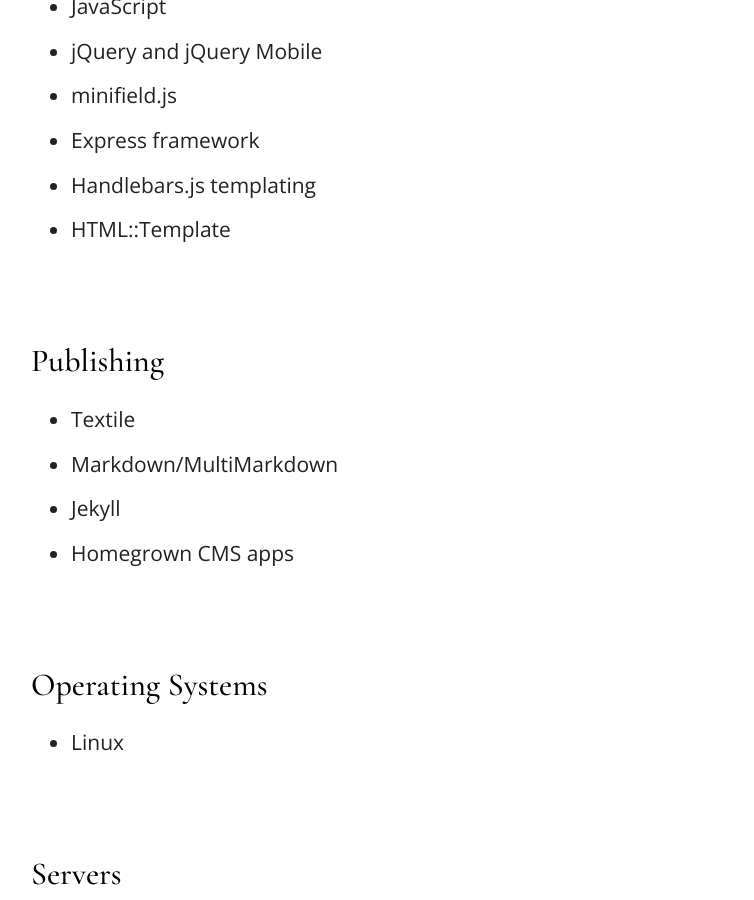
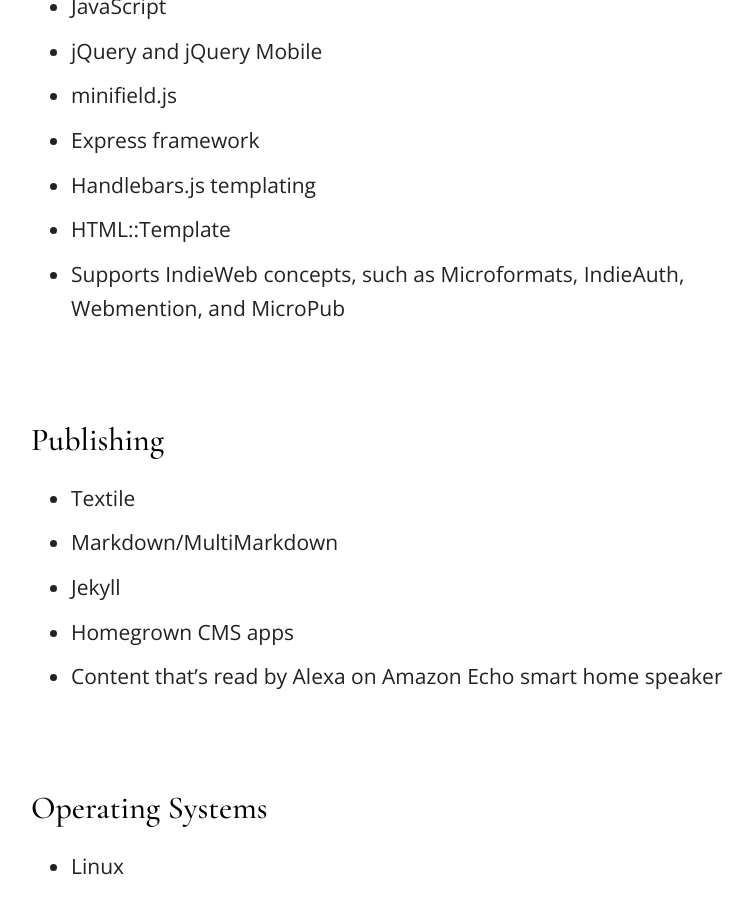
Before and after one commit to jrsawvel/jrsawvel.github.io, a Jekyll site: the page built from _posts/2016-09-10-experience.md, in a window 1280 px wide and 900 px high, scrolled down 1061 px. Shown: the whole window, without its empty margins (249-1003 px from the left). Built offline with Jekyll 4.4.1, drawn with Linux system fonts in a browser that asks for light colours.

Commit message:
Update 2016-09-10-experience.md

```diff
--- a/_posts/2016-09-10-experience.md
+++ b/_posts/2016-09-10-experience.md
@@ -29,6 +29,7 @@
 * Express framework
 * Handlebars.js templating
 * HTML::Template
+* Supports IndieWeb concepts, such as Microformats, IndieAuth, Webmention, and MicroPub
 
 
 ### Publishing
@@ -37,6 +38,7 @@
 * Markdown/MultiMarkdown
 * Jekyll
 * Homegrown CMS apps
+* Content that's read by Alexa on Amazon Echo smart home speaker
 
 
 ### Operating Systems
@@ -67,11 +69,6 @@
 * SSL Security with StartSSL and Let's Encrypt
 
 
-
-
-
-
-
 ### Other Experience
 
 In the past, I worked as a computer systems administer and programmer at a market research company where I managed Unix and Vax/VMS systems, and I created utilities and web apps.
```
